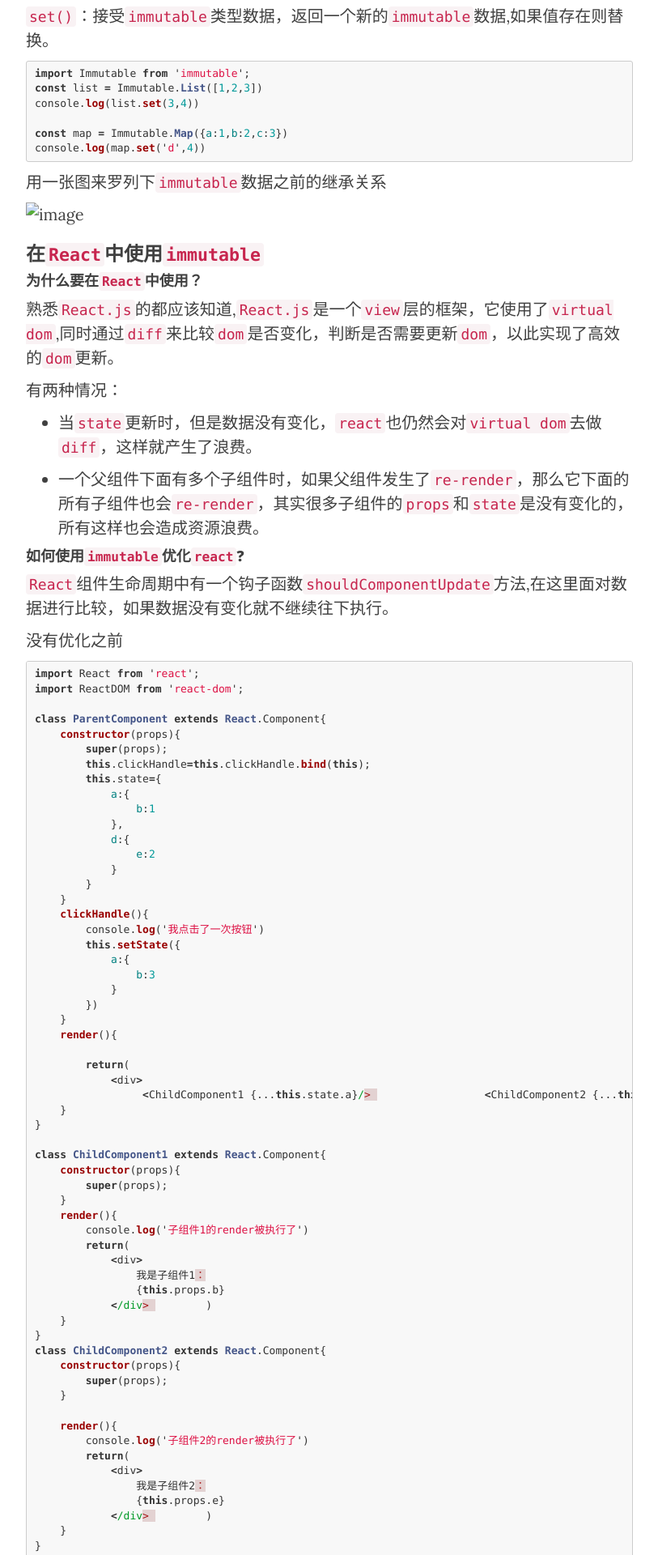
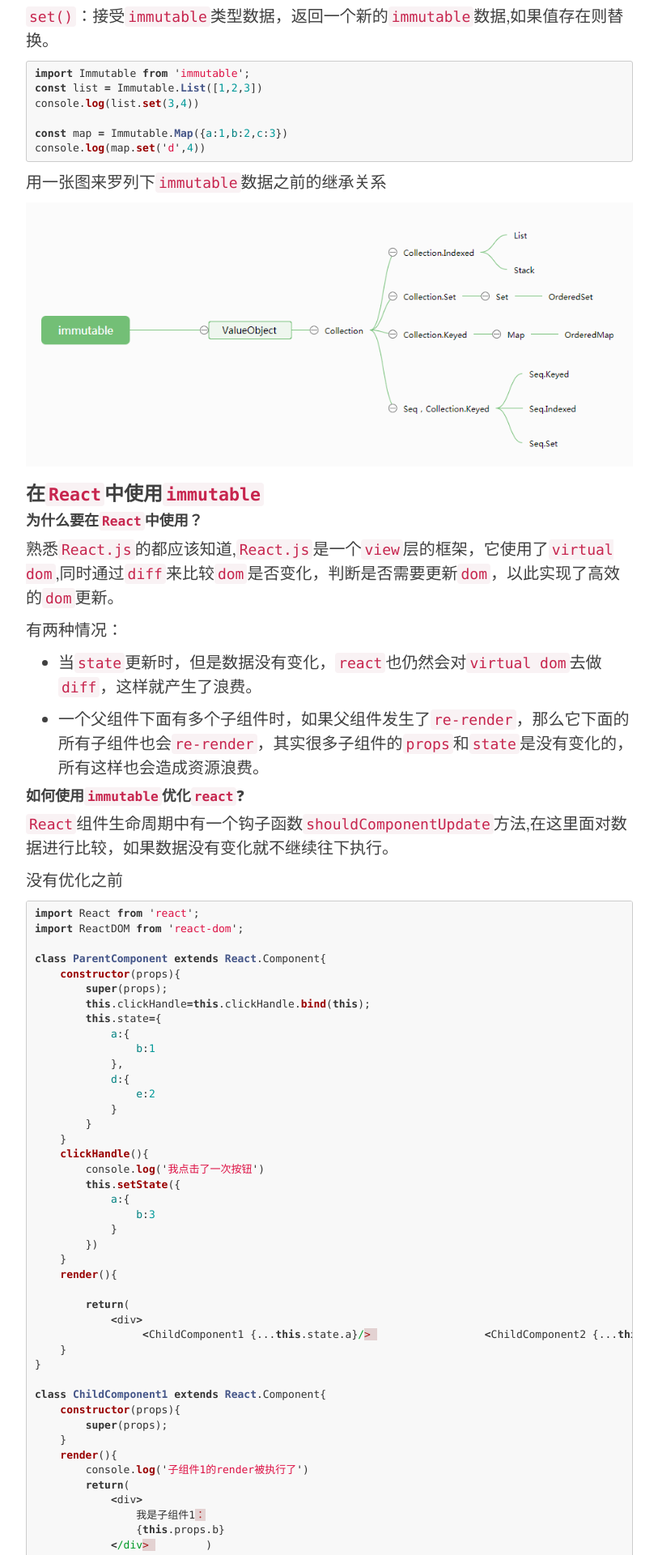
Before and after one commit to Bubble2/Bubble2.github.io, a Jekyll site: the page built from _posts/2017-08-24-immutable.md, in a window 1280 px wide. Shown: the part 2758-4678 px from the top of the page at 81% size, without its empty margins (233-1046 px from the left). Built offline with Jekyll 4.4.1, drawn with Linux system fonts in a browser that asks for light colours; nearby versions of some CDN libraries.

Commit message:
modify immutable

````diff
--- a/_posts/2017-08-24-immutable.md
+++ b/_posts/2017-08-24-immutable.md
@@ -97,7 +97,6 @@ import Immutable from 'immutable';
 console.log(Immutable.List([1,2,[3,4]]))
 ```
 
-
 `Map()`：接受原生`js`的`Object`，返回`immutable`的`Map`
 
 ``` js
@@ -127,7 +126,7 @@ console.log(map.set('d',4))
 
 用一张图来罗列下`immutable`数据之前的继承关系
 
-![image](../img/immutable/TM20170906144039.png)
+![image](/img/immutable/TM20170906144039.png)
 
 
 ### 在`React`中使用`immutable`
````
